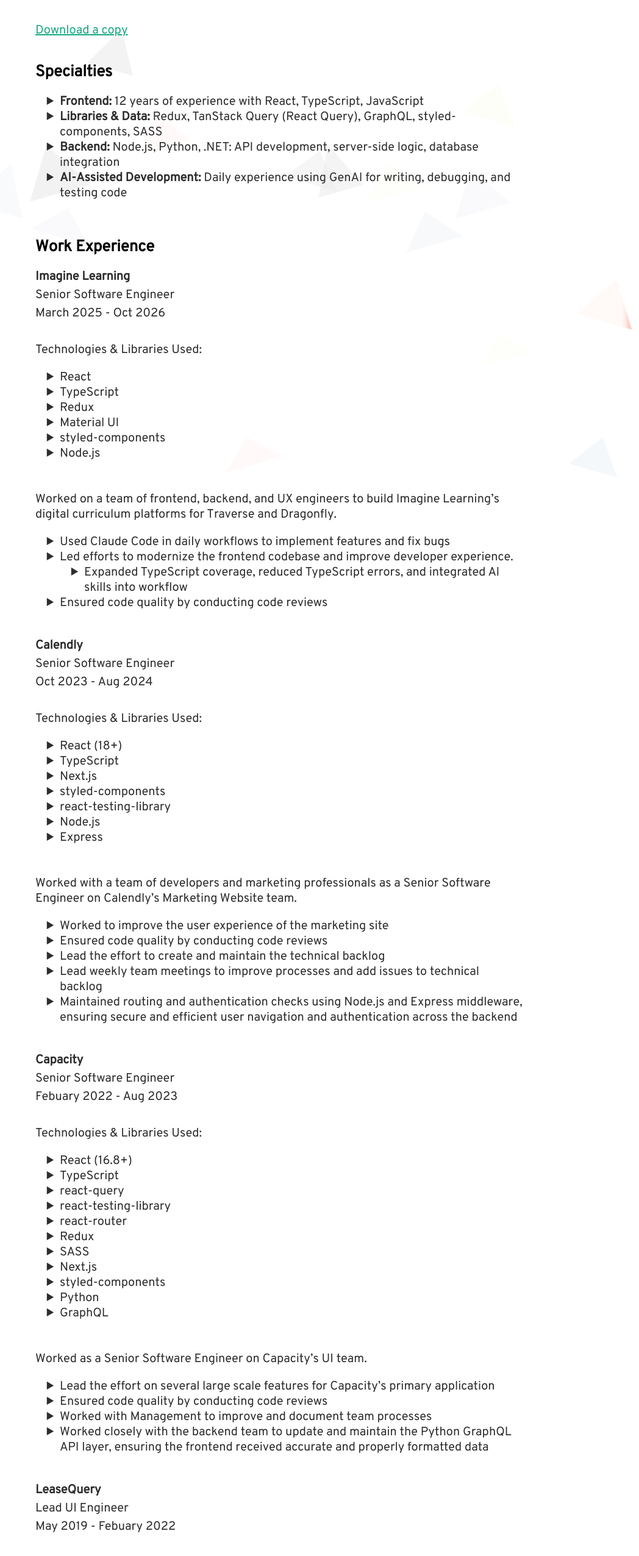
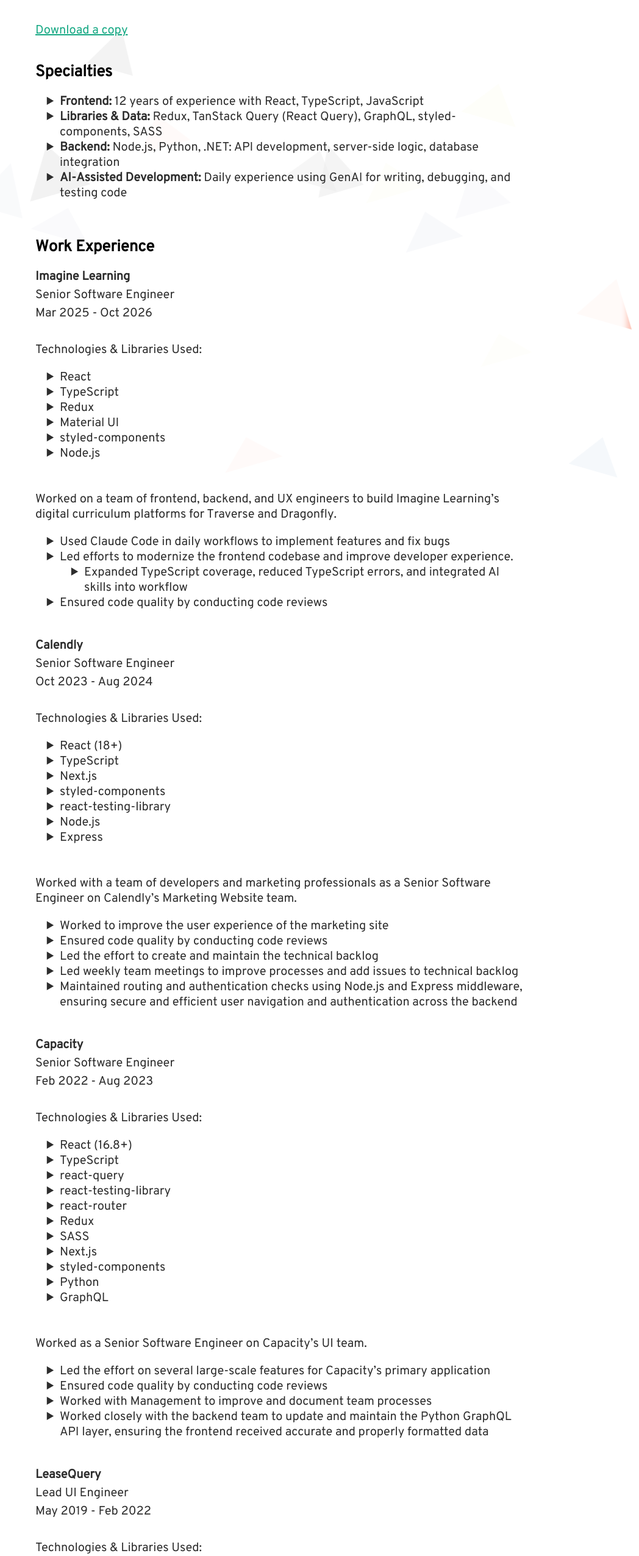
Before and after one commit to gabrielruss/gabrielruss-dev, a Next.js app: page /resume in a window 1280 px wide. Shown: the part 234-2786 px from the top of the page at 61% size, without its empty margins (232-1280 px from the left). Built offline with nearby package versions, Linux system fonts and the light colour scheme.

Commit message:
spelling errors

```diff
--- a/components/Resume.tsx
+++ b/components/Resume.tsx
@@ -108,7 +108,7 @@ const Resume = () => (
           <ResumeSubSection>
             <b>Imagine Learning</b>
             <p>Senior Software Engineer</p>
-            <p>March 2025 - Oct 2026</p>
+            <p>Mar 2025 - Oct 2026</p>
             <br />
             <p>Technologies & Libraries Used:</p>
             <ul>
@@ -170,10 +170,10 @@ const Resume = () => (
               </li>
               <li>Ensured code quality by conducting code reviews</li>
               <li>
-                Lead the effort to create and maintain the technical backlog
+                Led the effort to create and maintain the technical backlog
               </li>
               <li>
-                Lead weekly team meetings to improve processes and add issues to
+                Led weekly team meetings to improve processes and add issues to
                 technical backlog
               </li>
               <li>
@@ -187,7 +187,7 @@ const Resume = () => (
           <ResumeSubSection>
             <b>Capacity</b>
             <p>Senior Software Engineer</p>
-            <p>Febuary 2022 - Aug 2023</p>
+            <p>Feb 2022 - Aug 2023</p>
             <br />
             <p>Technologies & Libraries Used:</p>
             <ul>
@@ -207,7 +207,7 @@ const Resume = () => (
             <p>Worked as a Senior Software Engineer on Capacity’s UI team.</p>
             <ul>
               <li>
-                Lead the effort on several large scale features for Capacity’s
+                Led the effort on several large-scale features for Capacity’s
                 primary application
               </li>
               <li>Ensured code quality by conducting code reviews</li>
@@ -225,7 +225,7 @@ const Resume = () => (
           <ResumeSubSection>
             <b>LeaseQuery</b>
             <p>Lead UI Engineer</p>
-            <p>May 2019 - Febuary 2022</p>
+            <p>May 2019 - Feb 2022</p>
             <br />
             <p>Technologies & Libraries Used:</p>
             <ul>
@@ -241,7 +241,7 @@ const Resume = () => (
             </ul>
             <br />
             <p>
-              Led the front-end development effort to create multiple new SaaS
+              Led the frontend development effort to create multiple new SaaS
               products for lease accounting.
             </p>
             <ul>
@@ -270,7 +270,7 @@ const Resume = () => (
           <ResumeSubSection>
             <b>Intellinet</b>
             <p>Senior Developer</p>
-            <p>August 2017 - May 2019</p>
+            <p>Aug 2017 - May 2019</p>
             <br />
             <p>Technologies & Libraries Used:</p>
             <ul>
@@ -282,14 +282,14 @@ const Resume = () => (
             </ul>
             <br />
             <p>
-              Specialized in front-end development. Worked closely with clients
+              Specialized in frontend development. Worked closely with clients
               to understand requirements and develop solutions that leveraged a
-              wide range of front-end development tools. Focused on writing
+              wide range of frontend development tools. Focused on writing
               clean and reusable code to maximize efficiency and readability.
             </p>
             <ul>
               <li>
-                Led the front-end development team on an agile, large-scale EMR
+                Led the frontend development team on an agile, large-scale EMR
                 solution using React, Redux, react-router, and
                 react-testing-library
               </li>
@@ -298,7 +298,7 @@ const Resume = () => (
                 requirements into working solutions
               </li>
               <li>
-                Worked with the Back-End team to ensure custom APIs met
+                Worked with the backend team to ensure custom APIs met
                 acceptance criteria
               </li>
               <li>Developed custom Web APIs in .NET Core</li>
@@ -308,7 +308,7 @@ const Resume = () => (
           <ResumeSubSection>
             <b>Abel Solutions</b>
             <p>Developer</p>
-            <p>August 2014 - August 2017</p>
+            <p>Aug 2014 - Aug 2017</p>
             <br />
             <p>Technologies & Libraries Used:</p>
             <ul>
@@ -328,26 +328,26 @@ const Resume = () => (
           </ResumeSubSection>
         </ResumeSection>
         <ResumeSection>
-          <Header size="small">Before I Became a Full Time Developer</Header>
+          <Header size="small">Before I Became a Full-Time Developer</Header>
           <ResumeSubSection>
             <b>McKesson Corporation</b>
             <p>SharePoint Engineer</p>
-            <p>November 2012 - June 2014</p>
+            <p>Nov 2012 - Jun 2014</p>
           </ResumeSubSection>
           <br />
           <ResumeSubSection>
             <b>The Coca-Cola Company</b>
             <p>Customer Data Analyst</p>
-            <p>January 2012 - November 2012</p>
+            <p>Jan 2012 - Nov 2012</p>
             <br />
             <p>Customer Data Analyst Intern</p>
-            <p>May 2011 - August 2011</p>
+            <p>May 2011 - Aug 2011</p>
           </ResumeSubSection>
           <br />
           <ResumeSubSection>
             <b>Georgia Southern University</b>
             <p>SharePoint Engineer Intern</p>
-            <p>February 2011 - December 2011</p>
+            <p>Feb 2011 - Dec 2011</p>
           </ResumeSubSection>
         </ResumeSection>
         <ResumeSection>
@@ -355,7 +355,7 @@ const Resume = () => (
           <ResumeSubSection>
             <b>Georgia Southern University</b>
             <p>BBA in Information Systems</p>
-            <p>December 2011</p>
+            <p>Dec 2011</p>
             <p>Dean’s List: Fall 2010, Spring 2011, Fall 2011</p>
           </ResumeSubSection>
         </ResumeSection>
--- a/components/styles/components/ContainerSeperator.tsx
+++ b/components/styles/components/ContainerSeparator.tsx
@@ -1,6 +1,6 @@
 import { styled } from '..';
 
-export const ContainerSeperator = styled.hr`
+export const ContainerSeparator = styled.hr`
   border: 0;
   height: 1px;
   background-image: linear-gradient(
--- a/components/styles/components/index.ts
+++ b/components/styles/components/index.ts
@@ -1,4 +1,4 @@
-import { ContainerSeperator } from './ContainerSeperator';
+import { ContainerSeparator } from './ContainerSeparator';
 import FrostedGlass from './FrostedGlass';
 import StyledBorderContainer from './StyledBorderContainer';
 import StyledButton from './StyledButton';
@@ -7,7 +7,7 @@ import StyledLink from './StyledLink';
 import IconGrid from './IconGrid';
 
 export {
-  ContainerSeperator,
+  ContainerSeparator,
   FrostedGlass,
   StyledBorderContainer,
   StyledButton,
```
Also changed, not shown: components/Home.tsx (+5 -5 lines), 2 other files (tests, documents, lock files or other folders).
